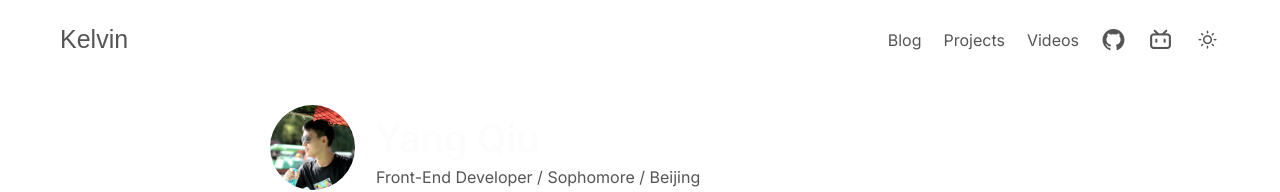
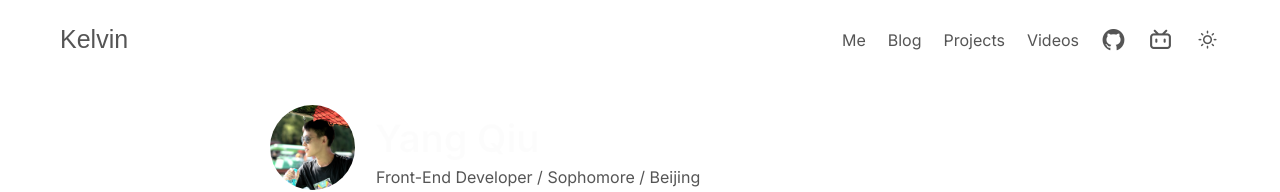
Before and after one commit to KelvinQiu802/portfolio, a Next.js app: page / in a window 1280 px wide. Shown: the top 192 px of the page. Built offline with nearby package versions, Linux system fonts and the light colour scheme; a web font is replaced by a local one.

Commit message:
feat: add me link

```diff
--- a/components/NavBar.js
+++ b/components/NavBar.js
@@ -32,6 +32,9 @@ const NavBar = ({ setMode }) => {
         </Link>
 
         {/* Laptop Link */}
+        <Link href='/'>
+          <a className={`${styles.link} ${styles.laptop}`}>Me</a>
+        </Link>
         <Link href='/blog'>
           <a className={`${styles.link} ${styles.laptop}`}>Blog</a>
         </Link>
```
